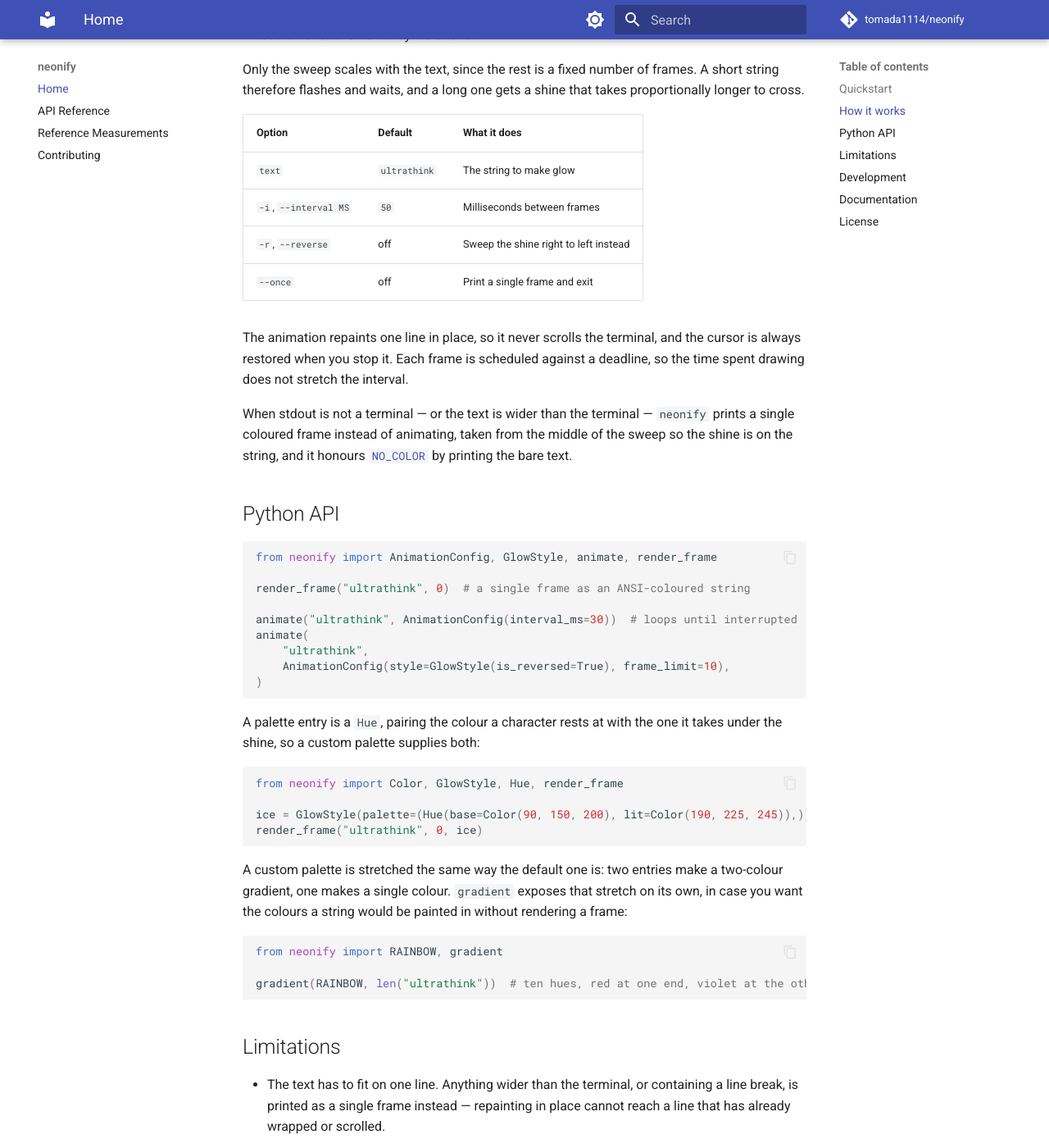
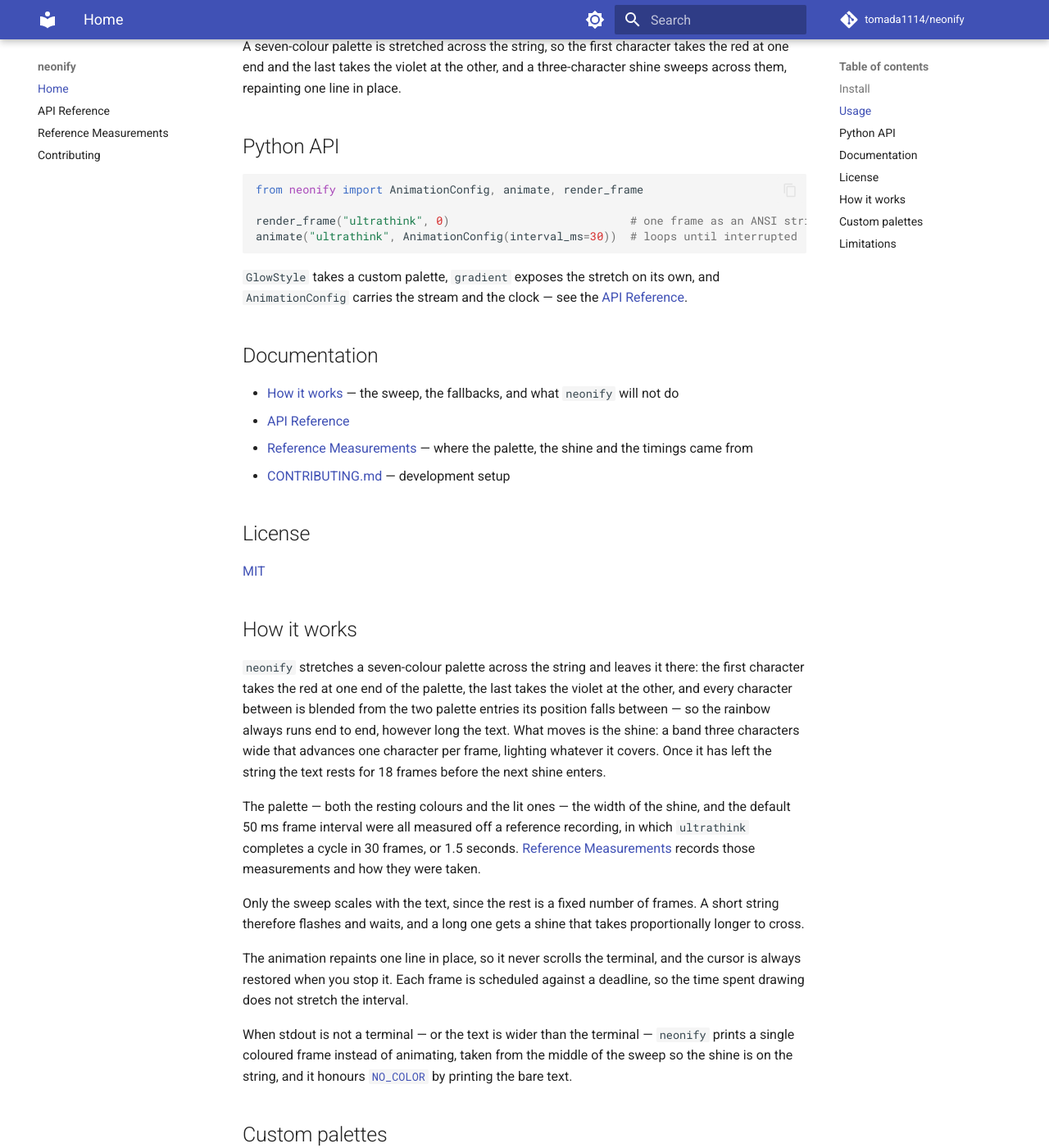
Before and after one commit to tomada1114/neonify, an MkDocs documentation site: the page built from docs/index.md, in a window 1280 px wide and 1400 px high, scrolled down 800 px. Shown: the whole window at 82% size. Built offline with MkDocs 1.6.1 and Material for MkDocs 9.7.7, drawn with Linux system fonts in a browser that asks for light colours; comment, search, counter and statistics services are not loaded; part of the change alters nothing that is shown; some of the changed text lies outside the part shown.

Commit message:
docs: trim the README and move the detail to the docs site
The README had grown to carry the whole story: how the sweep is composed,
the custom-palette API, the limitations and the development commands. Keep
the README to what a reader needs to install and run neonify, and move the
rest to the docs home, which already includes the README as its first
section — so nothing is lost from the published documentation.

Drop the two PyPI badges as well. neonify is not published to PyPI and
there is no plan to publish it, so both rendered as "package or version
not found"; the Python requirement is now a static badge, and the install
instructions point at the repository.

Claude-Session: https://claude.ai/code/session_017v8Y1Wim2mnL49fVEruPvH

````diff
--- a/README.md
+++ b/README.md
@@ -1,45 +1,25 @@
 # neonify
 
 [![CI](https://github.com/tomada1114/neonify/actions/workflows/ci.yml/badge.svg)](https://github.com/tomada1114/neonify/actions/workflows/ci.yml)
-[![PyPI](https://img.shields.io/pypi/v/neonify)](https://pypi.org/project/neonify/)
-[![Python](https://img.shields.io/pypi/pyversions/neonify)](https://pypi.org/project/neonify/)
+[![Python](https://img.shields.io/badge/python-3.12%2B-blue.svg)](https://www.python.org/downloads/)
 [![License: MIT](https://img.shields.io/badge/license-MIT-blue.svg)](LICENSE)
 
 Make any string glow with a shine that sweeps across it in your terminal.
 
-## Quickstart
+## Install
 
 ```bash
-uv tool install neonify
+uv tool install git+https://github.com/tomada1114/neonify
 # or
-pip install neonify
+pip install git+https://github.com/tomada1114/neonify
 ```
+
+## Usage
 
 ```bash
 neonify                              # animates "ultrathink" until you press Ctrl-C
 neonify "hello world" -i 30 -r       # any string, faster, sweeping the other way
 ```
-
-## How it works
-
-`neonify` stretches a seven-colour palette across the string and leaves it
-there: the first character takes the red at one end of the palette, the last
-takes the violet at the other, and every character between is blended from the
-two palette entries its position falls between — so the rainbow always runs end
-to end, however long the text. What moves is the shine: a band three characters
-wide that advances one character per frame, lighting whatever it covers. Once
-it has left the string the text rests for 18 frames before the next shine
-enters.
-
-The palette — both the resting colours and the lit ones — the width of the
-shine, and the default 50 ms frame interval were all measured off a reference
-recording, in which `ultrathink` completes a cycle in 30 frames, or 1.5 seconds.
-[Reference Measurements](https://tomada1114.github.io/neonify/measurements/)
-records those measurements and how they were taken.
-
-Only the sweep scales with the text, since the rest is a fixed number of frames.
-A short string therefore flashes and waits, and a long one gets a shine that
-takes proportionally longer to cross.
 
 | Option | Default | What it does |
 | --- | --- | --- |
@@ -48,85 +28,32 @@ takes proportionally longer to cross.
 | `-r`, `--reverse` | off | Sweep the shine right to left instead |
 | `--once` | off | Print a single frame and exit |
 
-The animation repaints one line in place, so it never scrolls the terminal, and
-the cursor is always restored when you stop it. Each frame is scheduled against
-a deadline, so the time spent drawing does not stretch the interval.
-
-When stdout is not a terminal — or the text is wider than the terminal —
-`neonify` prints a single coloured frame instead of animating, taken from the
-middle of the sweep so the shine is on the string, and it honours
-[`NO_COLOR`](https://no-color.org/) by printing the bare text.
+A seven-colour palette is stretched across the string, so the first character
+takes the red at one end and the last takes the violet at the other, and a
+three-character shine sweeps across them, repainting one line in place.
 
 ## Python API
 
 ```python
-from neonify import AnimationConfig, GlowStyle, animate, render_frame
+from neonify import AnimationConfig, animate, render_frame
 
-render_frame("ultrathink", 0)  # a single frame as an ANSI-coloured string
-
+render_frame("ultrathink", 0)                           # one frame as an ANSI string
 animate("ultrathink", AnimationConfig(interval_ms=30))  # loops until interrupted
-animate(
-    "ultrathink",
-    AnimationConfig(style=GlowStyle(is_reversed=True), frame_limit=10),
-)
 ```
 
-A palette entry is a `Hue`, pairing the colour a character rests at with the one
-it takes under the shine, so a custom palette supplies both:
-
-```python
-from neonify import Color, GlowStyle, Hue, render_frame
-
-ice = GlowStyle(palette=(Hue(base=Color(90, 150, 200), lit=Color(190, 225, 245)),))
-render_frame("ultrathink", 0, ice)
-```
-
-A custom palette is stretched the same way the default one is: two entries make
-a two-colour gradient, one makes a single colour. `gradient` exposes that
-stretch on its own, in case you want the colours a string would be painted in
-without rendering a frame:
-
-```python
-from neonify import RAINBOW, gradient
-
-gradient(RAINBOW, len("ultrathink"))  # ten hues, red at one end, violet at the other
-```
-
-## Limitations
-
-- The text has to fit on one line. Anything wider than the terminal, or
-  containing a line break, is printed as a single frame instead — repainting in
-  place cannot reach a line that has already wrapped or scrolled.
-- 24-bit colour is required. Terminals without truecolor support show
-  approximated colours, or none at all.
-- Colours are assigned per code point, not per grapheme cluster. Plain text —
-  including CJK — and standalone emoji are fine, but a ZWJ sequence such as
-  `👨‍👩‍👧` is split into its parts and renders as separate emoji.
-
-## Development
-
-See [CONTRIBUTING.md](https://github.com/tomada1114/neonify/blob/main/CONTRIBUTING.md)
-for full setup instructions.
-
-```bash
-uv sync --all-groups
-# Optional but recommended when working in a Git checkout
-uv run pre-commit install --install-hooks
-just check
-```
-
-`just install` installs pre-commit hooks automatically when the project lives in
-a Git repository, and skips that step otherwise.
-
-For packaging verification, run `just smoke` (or `uv build && uv run python scripts/smoke_test.py`)
-to install the freshly built wheel into a temporary virtual environment and
-confirm the distribution imports from the wheel, not from `src/`.
+`GlowStyle` takes a custom palette, `gradient` exposes the stretch on its own,
+and `AnimationConfig` carries the stream and the clock — see the
+[API Reference](https://tomada1114.github.io/neonify/reference/).
 
 ## Documentation
 
+- [How it works](https://tomada1114.github.io/neonify/#how-it-works) — the
+  sweep, the fallbacks, and what `neonify` will not do
 - [API Reference](https://tomada1114.github.io/neonify/reference/)
 - [Reference Measurements](https://tomada1114.github.io/neonify/measurements/) —
   where the palette, the shine and the timings came from
+- [CONTRIBUTING.md](https://github.com/tomada1114/neonify/blob/main/CONTRIBUTING.md)
+  — development setup
 
 ## License
 
--- a/docs/index.md
+++ b/docs/index.md
@@ -1 +1,77 @@
 --8<-- "README.md"
+
+## How it works
+
+`neonify` stretches a seven-colour palette across the string and leaves it
+there: the first character takes the red at one end of the palette, the last
+takes the violet at the other, and every character between is blended from the
+two palette entries its position falls between — so the rainbow always runs end
+to end, however long the text. What moves is the shine: a band three characters
+wide that advances one character per frame, lighting whatever it covers. Once
+it has left the string the text rests for 18 frames before the next shine
+enters.
+
+The palette — both the resting colours and the lit ones — the width of the
+shine, and the default 50 ms frame interval were all measured off a reference
+recording, in which `ultrathink` completes a cycle in 30 frames, or 1.5 seconds.
+[Reference Measurements](measurements.md) records those measurements and how
+they were taken.
+
+Only the sweep scales with the text, since the rest is a fixed number of frames.
+A short string therefore flashes and waits, and a long one gets a shine that
+takes proportionally longer to cross.
+
+The animation repaints one line in place, so it never scrolls the terminal, and
+the cursor is always restored when you stop it. Each frame is scheduled against
+a deadline, so the time spent drawing does not stretch the interval.
+
+When stdout is not a terminal — or the text is wider than the terminal —
+`neonify` prints a single coloured frame instead of animating, taken from the
+middle of the sweep so the shine is on the string, and it honours
+[`NO_COLOR`](https://no-color.org/) by printing the bare text.
+
+## Custom palettes
+
+A palette entry is a `Hue`, pairing the colour a character rests at with the one
+it takes under the shine, so a custom palette supplies both:
+
+```python
+from neonify import Color, GlowStyle, Hue, render_frame
+
+ice = GlowStyle(palette=(Hue(base=Color(90, 150, 200), lit=Color(190, 225, 245)),))
+render_frame("ultrathink", 0, ice)
+```
+
+A custom palette is stretched the same way the default one is: two entries make
+a two-colour gradient, one makes a single colour. `gradient` exposes that
+stretch on its own, in case you want the colours a string would be painted in
+without rendering a frame:
+
+```python
+from neonify import RAINBOW, gradient
+
+gradient(RAINBOW, len("ultrathink"))  # ten hues, red at one end, violet at the other
+```
+
+`AnimationConfig` also takes `style`, `frame_limit`, the output stream and the
+`sleep` function, so the loop can be driven without a clock or a terminal:
+
+```python
+from neonify import AnimationConfig, GlowStyle, animate
+
+animate(
+    "ultrathink",
+    AnimationConfig(style=GlowStyle(is_reversed=True), frame_limit=10),
+)
+```
+
+## Limitations
+
+- The text has to fit on one line. Anything wider than the terminal, or
+  containing a line break, is printed as a single frame instead — repainting in
+  place cannot reach a line that has already wrapped or scrolled.
+- 24-bit colour is required. Terminals without truecolor support show
+  approximated colours, or none at all.
+- Colours are assigned per code point, not per grapheme cluster. Plain text —
+  including CJK — and standalone emoji are fine, but a ZWJ sequence such as
+  `👨‍👩‍👧` is split into its parts and renders as separate emoji.
````
